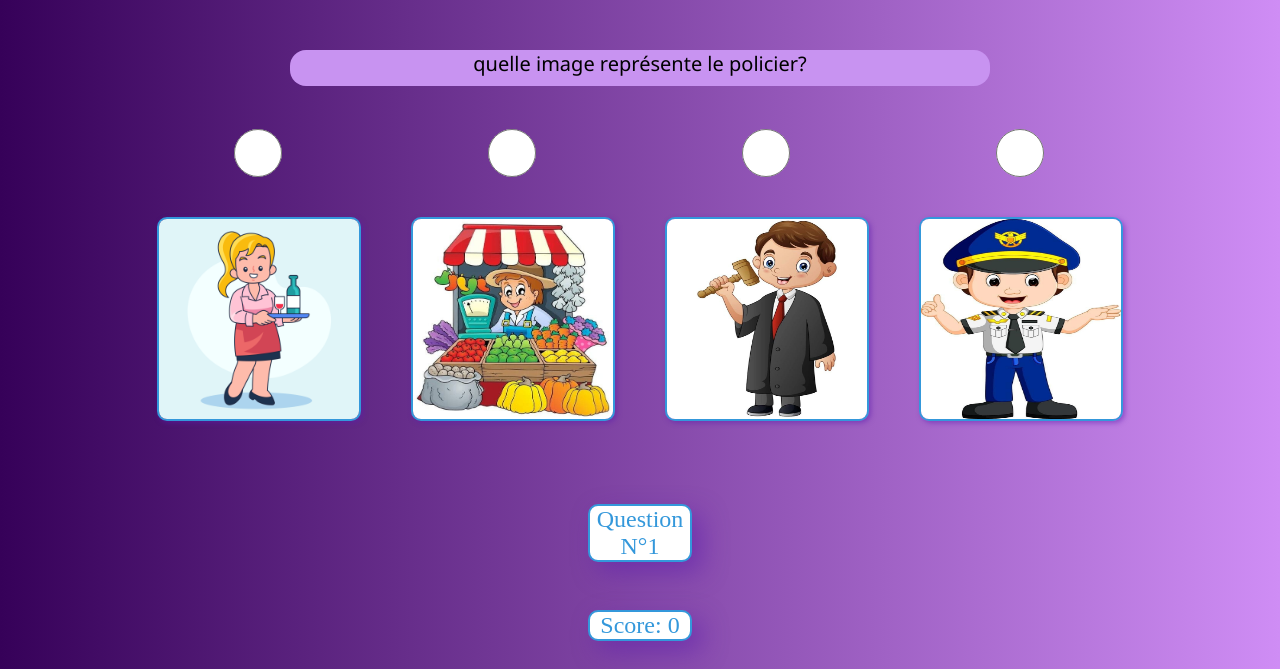
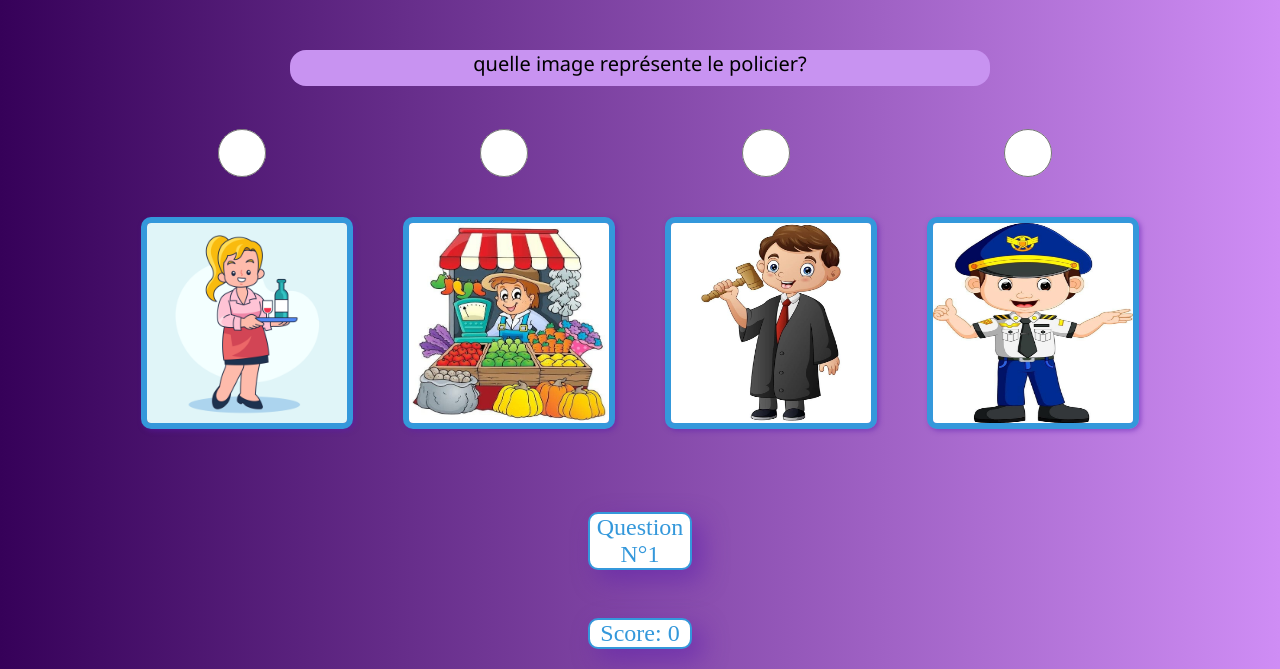
Before and after one commit to AyaER921/apprentissage-des-enffants, a PHP site: page /test_metier.php in a window 1280 px wide. Shown: the part 70-739 px from the top of the page. Run offline with PHP 8.4, Linux system fonts and the light colour scheme; a user stored in the database is signed in; data comes from the database, SQL or seed files in the repository.

Commit message:
Erroubaai Aya commit7

```diff
--- a/pages/animaux.php
+++ b/pages/animaux.php
@@ -3,7 +3,7 @@
 <html>
 <head>
     <title>Espace Nuit - Les Animaux</title>
-    <link href="style_animaux.css" rel="../styles/stylesheet">
+    <link href="../styles/style_animaux.css" rel="../styles/stylesheet">
 </head>
 <body style="background-image: url('images/nightkids3.jpg'); background-size: cover;background-repeat: no-repeat; background-size: 1500px 650px">
 
--- a/styles/test_metier.css
+++ b/styles/test_metier.css
@@ -14,7 +14,7 @@ img{
     width: 200px;
     height: 200px;
     margin-top: 40px;
-    border: 2px solid #3498db;
+    border: 6px solid #3498db;
     border-radius: 10px;
     color: #3498db;
     font-size: 24px;
```
